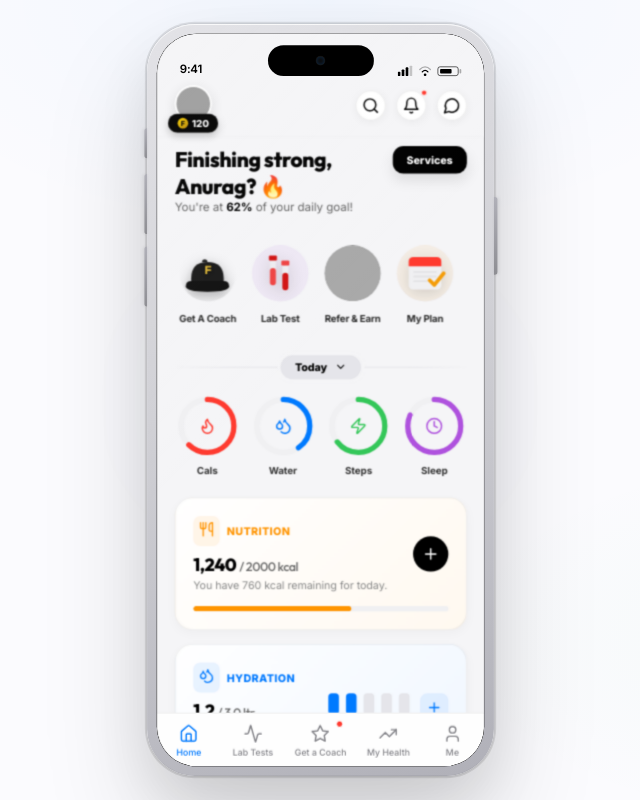
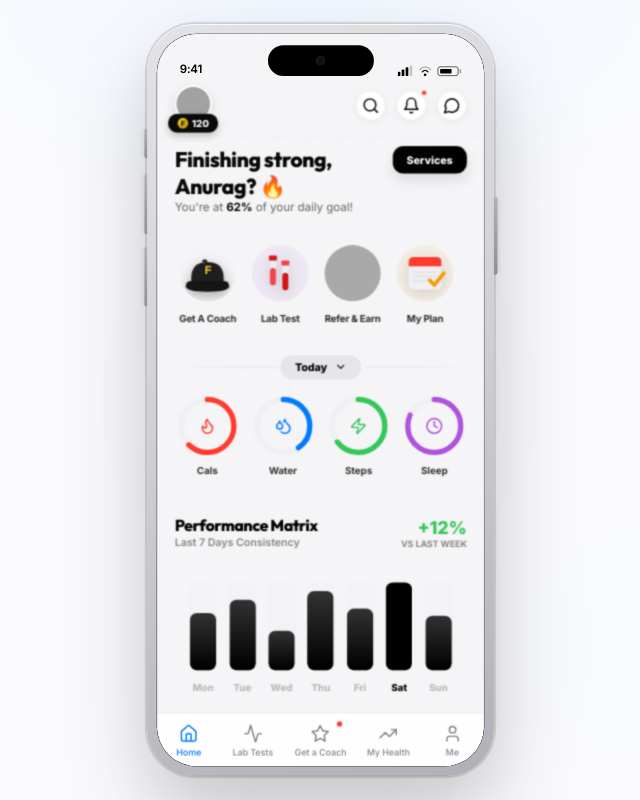
Before and after one commit to Anurag242/Fittr, a React (Vite) app: page / in a window 1280 px wide. Shown: the whole page, without its empty margins (320-960 px from the left). Built offline with nearby package versions, Linux system fonts and the light colour scheme; grey boxes are pictures that could not be loaded.

Commit message:
fix: restore component structure and add new sections

```diff
--- a/src/App.jsx
+++ b/src/App.jsx
@@ -689,6 +689,125 @@ function LiveSessions() {
   );
 }
 
+// ─── Performance Matrix (Weekly Trends) ──────────────
+function PerformanceMatrix() {
+  const weeklyData = [
+    { day: 'Mon', val: 65 },
+    { day: 'Tue', val: 80 },
+    { day: 'Wed', val: 45 },
+    { day: 'Thu', val: 90 },
+    { day: 'Fri', val: 70 },
+    { day: 'Sat', val: 100 },
+    { day: 'Sun', val: 62 },
+  ];
+
+  return (
+    <section className="section" style={{ paddingTop: '20px' }}>
+      <div style={{ display: 'flex', justifyContent: 'space-between', alignItems: 'flex-end', marginBottom: '24px' }}>
+        <div>
+          <h3 style={{ fontSize: '18px', fontWeight: '900', letterSpacing: '-0.5px' }}>Performance Matrix</h3>
+          <p style={{ fontSize: '12px', color: '#888', fontWeight: '600' }}>Last 7 Days Consistency</p>
+        </div>
+        <div style={{ textAlign: 'right' }}>
+          <span style={{ fontSize: '20px', fontWeight: '900', color: '#34C759' }}>+12%</span>
+          <p style={{ fontSize: '10px', color: '#888', fontWeight: '700' }}>VS LAST WEEK</p>
+        </div>
+      </div>
+
+      <div style={{ display: 'flex', justifyContent: 'space-between', alignItems: 'flex-end', height: '140px', padding: '0 10px' }}>
+        {weeklyData.map((d, i) => (
+          <div key={d.day} style={{ display: 'flex', flexDirection: 'column', alignItems: 'center', gap: '12px', flex: 1 }}>
+            <div style={{ width: '30px', height: '100px', background: '#F2F2F7', borderRadius: '8px', position: 'relative', overflow: 'hidden' }}>
+              <motion.div
+                initial={{ height: 0 }}
+                animate={{ height: `${d.val}%` }}
+                transition={{ delay: i * 0.1, duration: 1, ease: 'easeOut' }}
+                style={{
+                  position: 'absolute', bottom: 0, left: 0, right: 0,
+                  background: d.val === 100 ? '#000' : 'linear-gradient(to top, #000, #333)',
+                  borderRadius: '8px'
+                }}
+              />
+            </div>
+            <span style={{ fontSize: '11px', fontWeight: '800', color: i === 5 ? '#000' : '#BBB' }}>{d.day}</span>
+          </div>
+        ))}
+      </div>
+    </section>
+  );
+}
+
+// ─── Nutrition Blueprint (Today's Meals) ─────────────
+function NutritionBlueprint() {
+  const meals = [
+    { type: 'BREAKFAST', name: 'Oatmeal & Berries', cals: '340 kcal', img: 'https://images.unsplash.com/photo-1517673400267-0251440c45dc?auto=format&fit=crop&w=300&q=80' },
+    { type: 'LUNCH', name: 'Grilled Salmon', cals: '520 kcal', img: 'https://images.unsplash.com/photo-1467003909585-2f8a72700288?auto=format&fit=crop&w=300&q=80' },
+    { type: 'DINNER', name: 'Quinoa Buddha Bowl', cals: '410 kcal', img: 'https://images.unsplash.com/photo-1512621776951-a57141f2eefd?auto=format&fit=crop&w=300&q=80' },
+  ];
+
+  return (
+    <section className="section" style={{ paddingRight: '0' }}>
+      <div style={{ display: 'flex', justifyContent: 'space-between', alignItems: 'center', marginBottom: '16px', paddingRight: '20px' }}>
+        <h3 style={{ fontSize: '18px', fontWeight: '900', letterSpacing: '-0.5px' }}>Nutrition Blueprint</h3>
+        <span style={{ fontSize: '13px', fontWeight: '700', color: '#007AFF' }}>View Plan</span>
+      </div>
+
+      <div style={{ display: 'flex', gap: '16px', overflowX: 'auto', paddingRight: '20px', scrollbarWidth: 'none' }}>
+        {meals.map((meal, i) => (
+          <motion.div
+            key={meal.name}
+            whileTap={{ scale: 0.97 }}
+            style={{
+              minWidth: '220px', background: '#FFF', borderRadius: '24px',
+              overflow: 'hidden', border: '1px solid #EEE'
+            }}
+          >
+            <div style={{ height: '120px', position: 'relative' }}>
+              <img src={meal.img} alt={meal.name} style={{ width: '100%', height: '100%', objectFit: 'cover' }} />
+              <div style={{ position: 'absolute', top: '12px', left: '12px', background: 'rgba(0,0,0,0.6)', backdropFilter: 'blur(4px)', padding: '4px 10px', borderRadius: '8px' }}>
+                <span style={{ fontSize: '10px', fontWeight: '800', color: '#FFF', letterSpacing: '1px' }}>{meal.type}</span>
+              </div>
+            </div>
+            <div style={{ padding: '16px' }}>
+              <h4 style={{ fontSize: '15px', fontWeight: '800', marginBottom: '4px' }}>{meal.name}</h4>
+              <p style={{ fontSize: '12px', color: '#888', fontWeight: '600' }}>{meal.cals} • High Protein</p>
+            </div>
+          </motion.div>
+        ))}
+      </div>
+    </section>
+  );
+}
+
+// ─── Fitness Wisdom (Editorial) ──────────────
+function FitnessWisdom() {
+  return (
+    <section className="section">
+      <h3 style={{ fontSize: '18px', fontWeight: '900', letterSpacing: '-0.5px', marginBottom: '16px' }}>Fitness Wisdom</h3>
+      <motion.div
+        whileTap={{ scale: 0.98 }}
+        style={{
+          position: 'relative', height: '240px', borderRadius: '32px',
+          overflow: 'hidden', background: '#000'
+        }}
+      >
+        <img
+          src="https://images.unsplash.com/photo-1517836357463-d25dfeac3438?auto=format&fit=crop&w=800&q=80"
+          alt="Wisdom"
+          style={{ width: '100%', height: '100%', objectFit: 'cover', opacity: 0.6 }}
+        />
+        <div style={{ position: 'absolute', inset: 0, padding: '32px', display: 'flex', flexDirection: 'column', justifyContent: 'flex-end' }}>
+          <div style={{ background: '#FFD700', color: '#000', padding: '4px 12px', borderRadius: '8px', width: 'fit-content', fontSize: '11px', fontWeight: '900', marginBottom: '12px' }}>EXPERT INSIGHT</div>
+          <h2 style={{ color: '#FFF', fontSize: '24px', fontWeight: '900', lineHeight: '1.2', marginBottom: '12px', letterSpacing: '-0.5px' }}>The Science of Circadian Rhythms & Muscle Recovery</h2>
+          <div style={{ display: 'flex', alignItems: 'center', gap: '8px' }}>
+            <span style={{ color: 'rgba(255,255,255,0.6)', fontSize: '13px', fontWeight: '600' }}>6 min read • Dr. Sarah Jenkins</span>
+          </div>
+        </div>
+      </motion.div>
+    </section>
+  );
+}
+
 // ─── Elite Coaching (IMPROVED) ────────────────────────
 function EliteCoaching() {
   return (
@@ -890,9 +1009,12 @@ export default function App() {
                   onOpenCalendar={() => setShowCalendar(true)}
                   onFlip={() => setIsFlipped(true)}
                 />
+                <PerformanceMatrix />
                 <DailyTrackers />
+                <NutritionBlueprint />
                 <EliteCoaching />
                 <LiveSessions />
+                <FitnessWisdom />
                 <CommunityHighlights />
               </div>
             </div>
```
